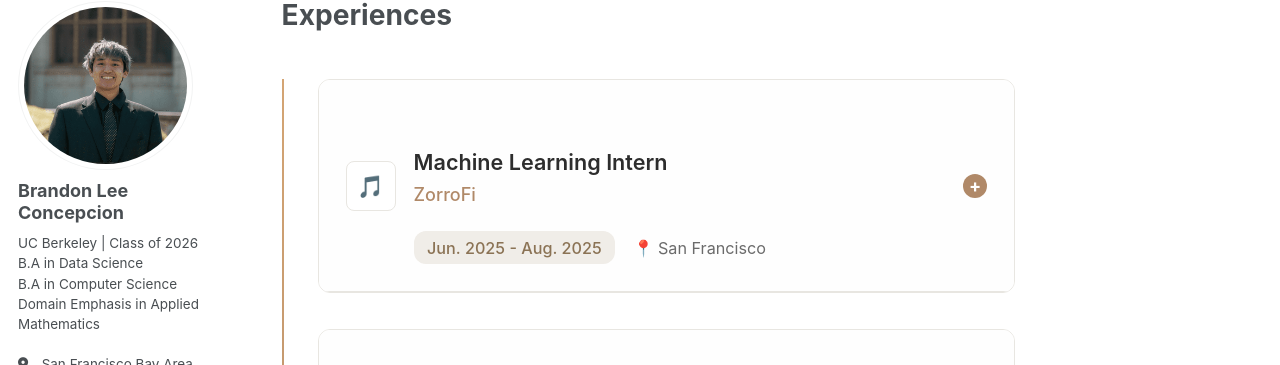
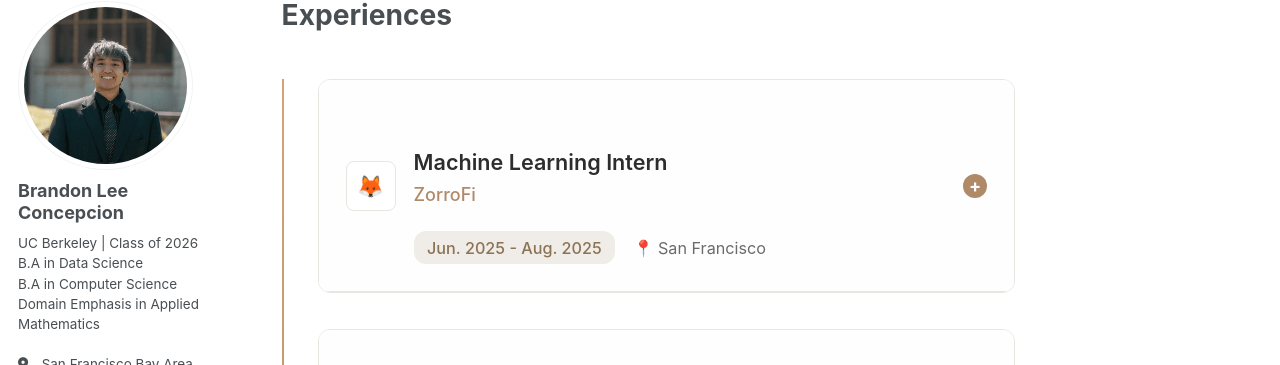
Before and after one commit to brandonconcepcion/brandonconcepcion.github.io, a Jekyll site: the page built from _pages/experiences.md, in a window 1280 px wide and 1370 px high. Shown: the part 105-470 px from the top of the window. Built offline with Jekyll 4.4.1, drawn with Linux system fonts in a browser that asks for light colours.

Commit message:
logo update

```diff
--- a/_pages/experiences.md
+++ b/_pages/experiences.md
@@ -291,7 +291,7 @@ author_profile: true
     <div class="timeline-item">
       <div class="timeline-header" onclick="toggleTimeline(this)">
         <div class="company-logo">
-          <span>🎵</span>
+          <span>🦊</span>
         </div>
         <div class="timeline-info">
           <h3 class="timeline-title">Machine Learning Intern</h3>
```
